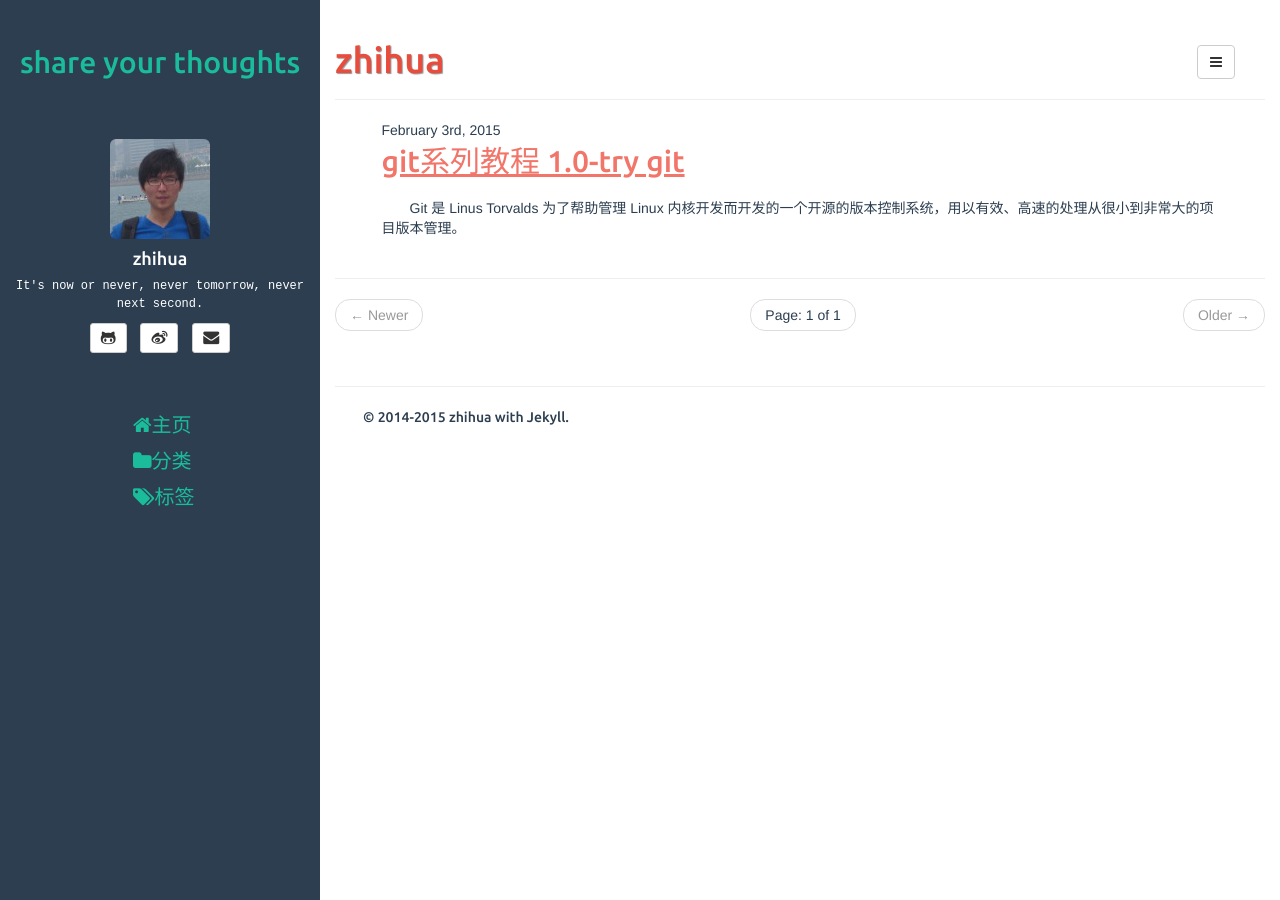
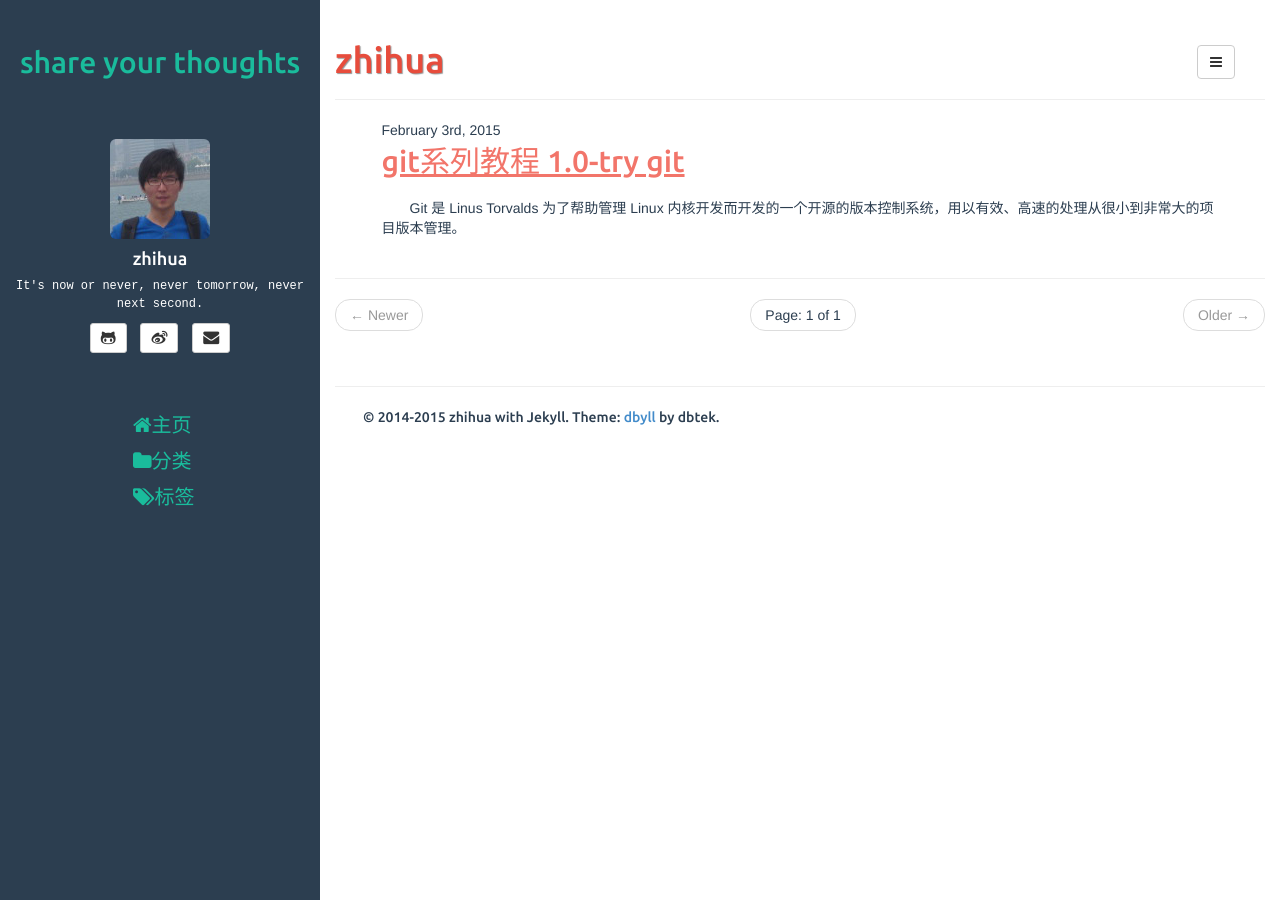
Before and after one commit to zhihuawon/zhihuawon.github.io, a Jekyll site: the page built from index.html, in a window 1280 px wide. Built offline with Jekyll 4.4.1, drawn with Linux system fonts in a browser that asks for light colours; the list of posts is cut into pages by our own code.

Commit message:
Update default.html

```diff
--- a/_includes/default.html
+++ b/_includes/default.html
@@ -95,7 +95,7 @@
 		<footer>
 			<hr/>
 			<p>
-				&copy; 2014-{{ site.time | date: '%Y' }} {{ site.author.name }} with Jekyll.
+				&copy; 2014-{{ site.time | date: '%Y' }} {{ site.author.name }} with Jekyll. Theme: <a href="https://github.com/dbtek/dbyll">dbyll</a> by dbtek.
 			</p>
 		</footer>
 	</div>
```
